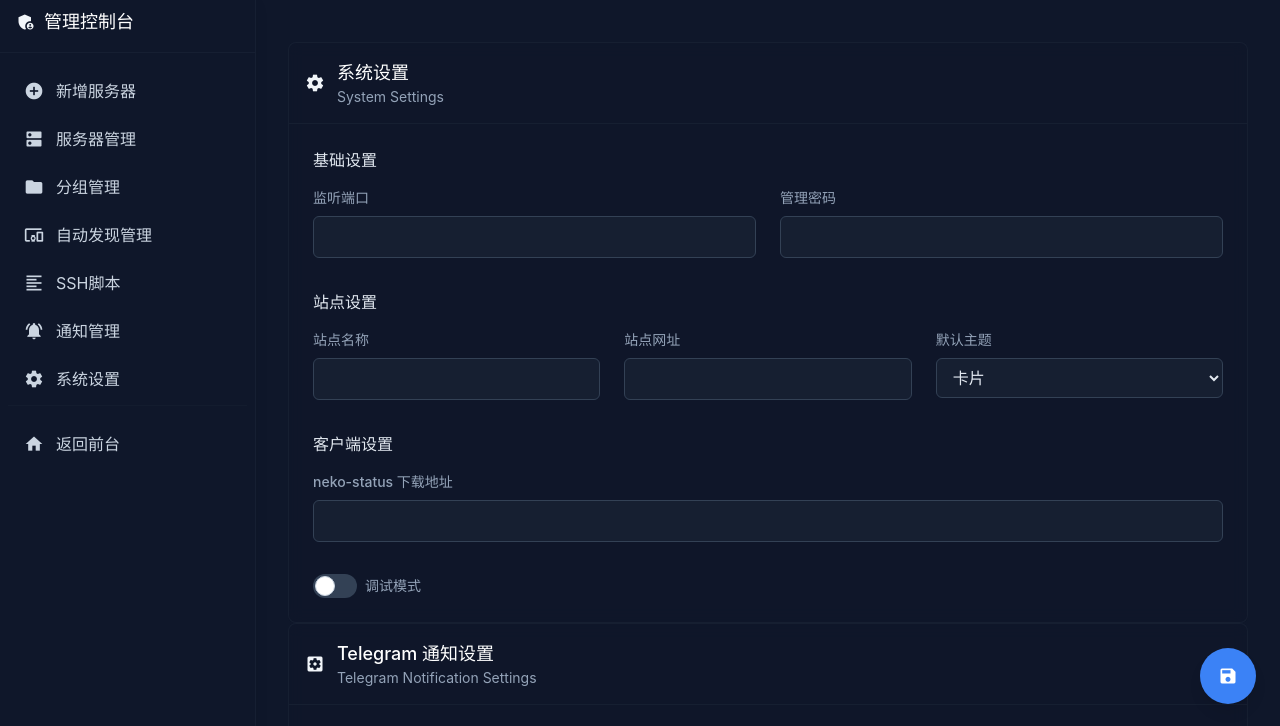
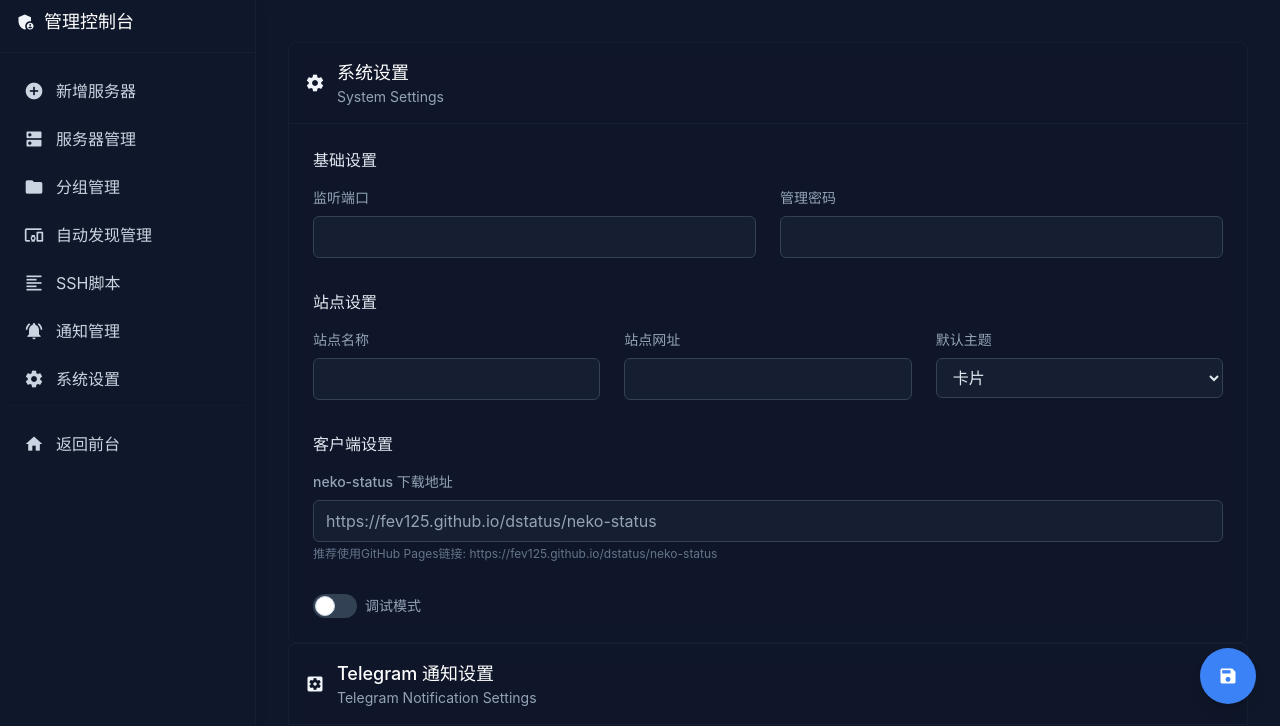
Before and after one commit to fev125/dstatus, a website: page views/admin/setting.html in a window 1280 px wide. Shown: the part 72-798 px from the top of the page. Drawn offline with nearby package versions, Linux system fonts and the light colour scheme; files that its build step writes are made by us from their sources.

Commit message:
更新设置页面和README，添加neko-status自动构建文档

```diff
--- a/views/admin/setting.html
+++ b/views/admin/setting.html
@@ -87,7 +87,9 @@
                     <input type="text"
                            value="{{setting.neko_status_url}}"
                            key="neko_status_url"
+                           placeholder="https://fev125.github.io/dstatus/neko-status"
                            class="w-full px-3 py-2 bg-slate-800/50 border border-slate-700 rounded-md text-slate-200 placeholder-slate-400 focus:outline-none focus:ring-2 focus:ring-blue-500 focus:border-transparent">
+                    <p class="mt-1 text-xs text-slate-500">推荐使用GitHub Pages链接: https://fev125.github.io/dstatus/neko-status</p>
                 </div>
             </div>
 
```
